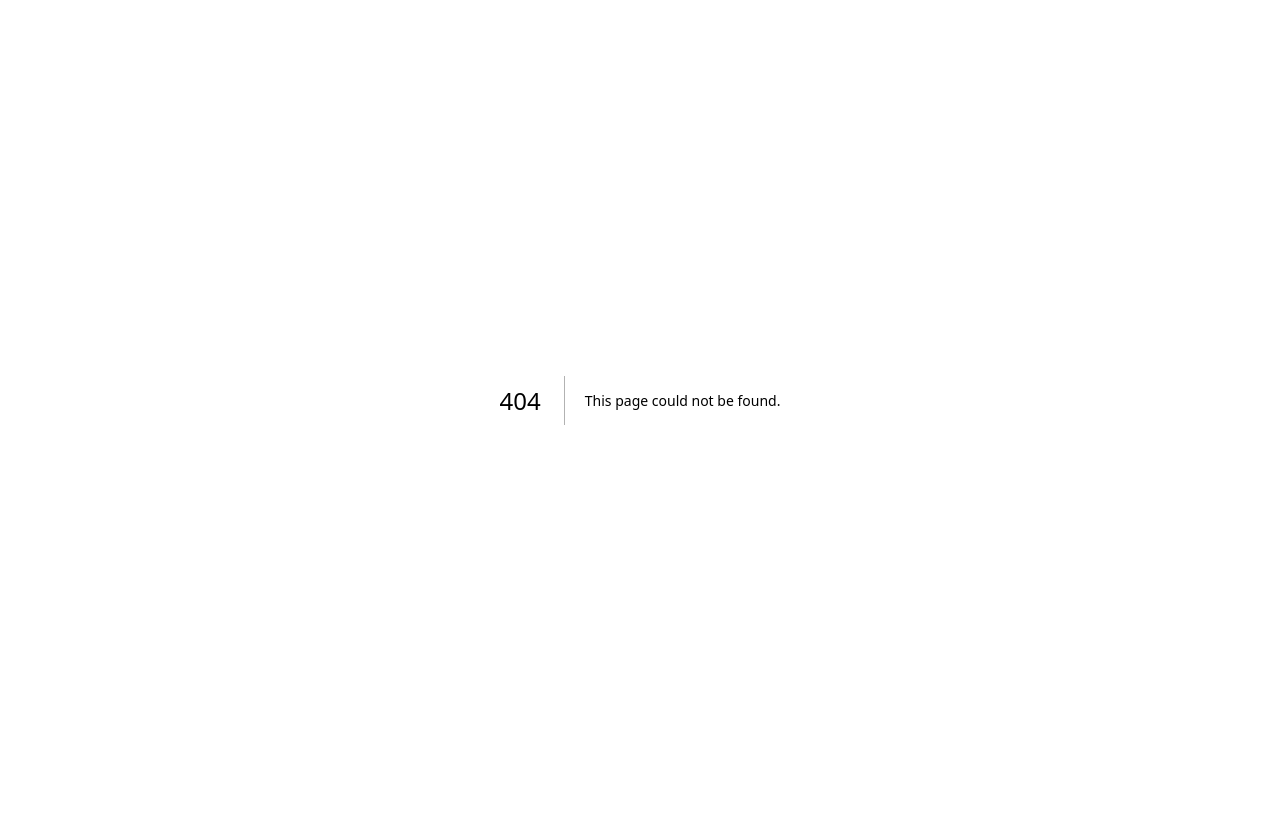
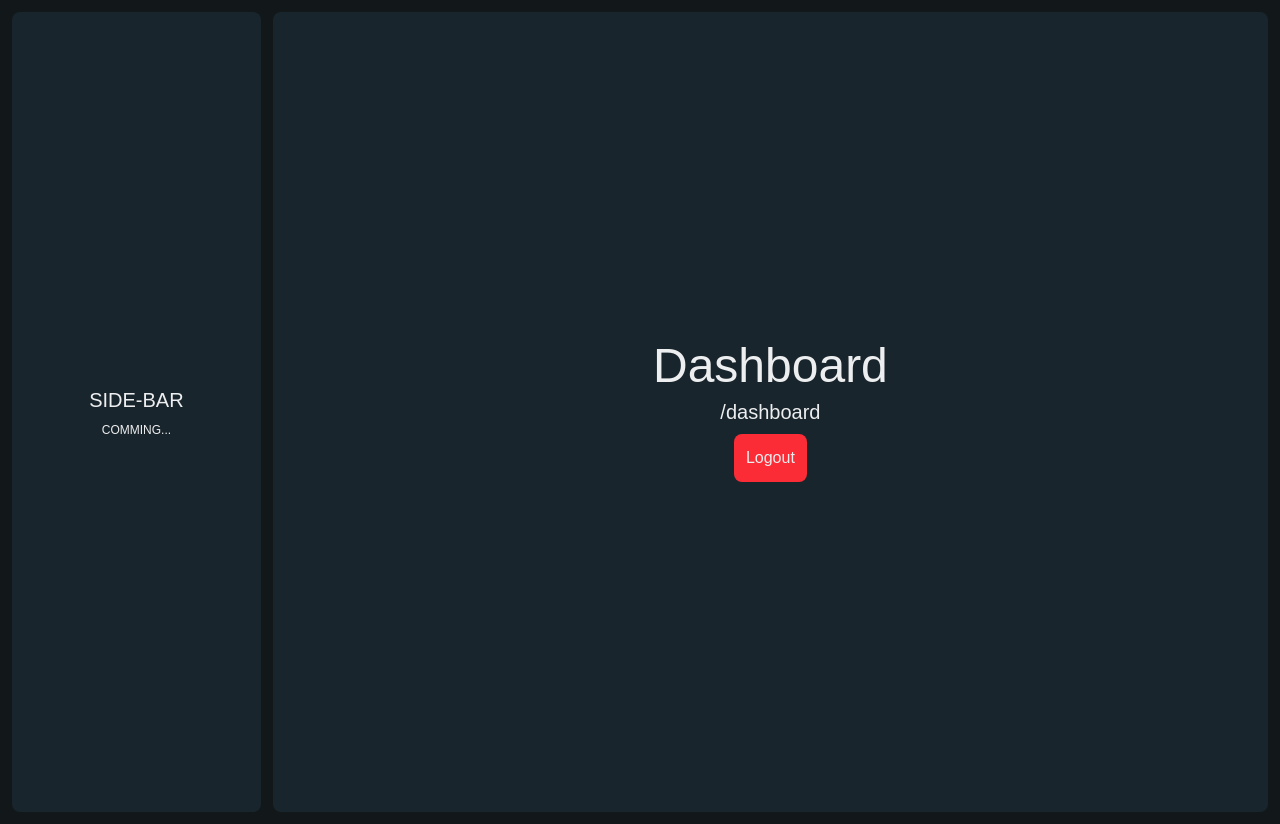
Before and after one commit to Equipe-NextSolve/task-manager-nextsolve, a Next.js app: page /dashboard in a window 1280 px wide. Before the commit this address had no page. Before the commit the page ends 800 px from the top, so only its background shows below. Built offline with nearby package versions, Linux system fonts and the light colour scheme; no server answers; sample sign-in values are in the browser's storage.

Commit message:
feat && chore && style: implementando a pagina "dashboard" ; ajutando ocorrencia de lint do biome no projeto ; criado um componente "SpinLoader"
Foi implementado a pagina dashboard junto com funcionalidades criadas na
pasta /utils de autorização para acessa-la

```diff
--- /dev/null
+++ b/src/app/dashboard/page.jsx
@@ -0,0 +1,5 @@
+import DashboardComponent from "@/components/dashboard";
+
+export default function Dashboard() {
+  return <DashboardComponent />;
+}
--- a/src/app/globals.css
+++ b/src/app/globals.css
@@ -10,9 +10,9 @@
   --color-app-primary-navyBlack: #03030c;
   --color-app-secundary-white: #edeeef;
   --color-app-details-cyan: #14cddd;
-  --color-app-alternative--darkBlue: #64c8ff14;
+  --color-app-alternative-darkBlue: #64c8ff14;
   --color-app-background: #12171a;
-  --color-app-alternative--darkCyan2: #097b8c;
+  --color-app-alternative-darkCyan2: #097b8c;
   --color-app-glass-transparent: #ffffff59;
 
   /* --color-background: var(--background); */
--- a/src/app/page.jsx
+++ b/src/app/page.jsx
@@ -1,5 +1,5 @@
-import Home from "../components/home";
+import HomeComponent from "../components/home";
 
-export default function Page() {
-  return <Home />;
+export default function Home() {
+  return <HomeComponent />;
 }
--- /dev/null
+++ b/src/components/dashboard/index.jsx
@@ -0,0 +1,41 @@
+"use client";
+
+import { signOut } from "firebase/auth";
+import { auth } from "@/services/firebaseConfig";
+import { requireLoginOrRedirect } from "@/utils/require-login-or-redirect";
+
+export default function DashboardComponent() {
+  requireLoginOrRedirect();
+
+  async function handleLogout() {
+    try {
+      await signOut(auth);
+    } catch (err) {
+      console.log(err.message);
+    }
+  }
+
+  return (
+    <div className="flex w-full p-3 gap-3">
+      <div className="w-1/5 bg-app-alternative-darkBlue rounded-lg">
+        <div className="flex flex-col gap-2 min-h-screen items-center justify-center text-app-secundary-white">
+          <h2 className="text-xl">SIDE-BAR</h2>
+          <h3 className="text-xs">COMMING...</h3>
+        </div>
+      </div>
+      <div className="w-4/5 bg-app-alternative-darkBlue rounded-lg">
+        <div className="flex flex-col gap-2 min-h-screen items-center justify-center text-app-secundary-white">
+          <h1 className="text-5xl">Dashboard</h1>
+          <h2 className="text-xl">/dashboard</h2>
+          <button
+            className="bg-red-500 rounded-lg p-3 cursor-pointer hover:bg-red-700 transition"
+            type="button"
+            onClick={handleLogout}
+          >
+            Logout
+          </button>
+        </div>
+      </div>
+    </div>
+  );
+}
--- a/src/components/home/index.jsx
+++ b/src/components/home/index.jsx
@@ -1,4 +1,4 @@
-export default function Home() {
+export default function HomeComponent() {
   return (
     <div className="flex flex-col gap-2 min-h-screen items-center justify-center text-app-secundary-white">
       <h1 className="text-5xl">Home</h1>
--- a/src/components/login/index.jsx
+++ b/src/components/login/index.jsx
@@ -1,14 +1,19 @@
 "use client";
 
-import { useState } from "react";
 import {
-  signInWithEmailAndPassword,
   createUserWithEmailAndPassword,
   sendPasswordResetEmail,
+  signInWithEmailAndPassword,
 } from "firebase/auth";
+import { useRouter } from "next/navigation";
+import { useState } from "react";
+import { requireLoginOrRedirect } from "@/utils/require-login-or-redirect";
 import { auth } from "../../services/firebaseConfig";
 
 export default function LoginComponent() {
+  requireLoginOrRedirect();
+
+  const router = useRouter();
   const [mode, setMode] = useState("login");
   const [formData, setFormData] = useState({
     name: "",
@@ -37,8 +42,9 @@ export default function LoginComponent() {
     try {
       await signInWithEmailAndPassword(auth, formData.email, formData.password);
       setSuccess("Login realizado com sucesso!");
+      router.push("/dashboard");
     } catch (err) {
-      setError("Erro no login: " + err.message);
+      setError(`Erro no login: ${err.message}`);
     }
     setLoading(false);
   };
@@ -65,7 +71,8 @@ export default function LoginComponent() {
       setSuccess("Usuário cadastrado com sucesso!");
       setMode("login");
     } catch (err) {
-      setError("Erro no cadastro: " + err.message);
+      // console.log(err);
+      setError(`Erro no cadastro: ${err.message}`);
     }
     setLoading(false);
   };
@@ -77,7 +84,7 @@ export default function LoginComponent() {
       await sendPasswordResetEmail(auth, formData.email);
       setSuccess("Email de redefinição enviado!");
     } catch (err) {
-      setError("Erro ao enviar email: " + err.message);
+      setError(`Erro ao enviar email: ${err.message}`);
     }
     setLoading(false);
   };
@@ -199,6 +206,7 @@ export default function LoginComponent() {
           {mode === "login" && (
             <>
               <button
+                type="button"
                 onClick={() => setMode("forgot")}
                 className="text-app-details-cyan hover:underline"
               >
@@ -206,6 +214,7 @@ export default function LoginComponent() {
               </button>
               <br />
               <button
+                type="button"
                 onClick={() => setMode("register")}
                 className="text-app-details-cyan hover:underline"
               >
@@ -215,6 +224,7 @@ export default function LoginComponent() {
           )}
           {mode !== "login" && (
             <button
+              type="button"
               onClick={() => setMode("login")}
               className="text-app-details-cyan hover:underline"
             >
--- a/src/utils/index.js
+++ /dev/null
@@ -1 +0,0 @@
-// utils
--- /dev/null
+++ b/src/utils/require-login-or-redirect.js
@@ -0,0 +1,21 @@
+"use client";
+
+import { usePathname, useRouter } from "next/navigation";
+import { useEffect } from "react";
+import { useAuthState } from "./use-auth-state";
+
+export function requireLoginOrRedirect() {
+  const { isAuthenticated, loadingAuthState } = useAuthState();
+  const router = useRouter();
+  const pathname = usePathname();
+
+  useEffect(() => {
+    if (!loadingAuthState && !isAuthenticated) {
+      router.push("/login");
+    }
+
+    if (!loadingAuthState && isAuthenticated && pathname === "/login") {
+      router.push("/dashboard");
+    }
+  }, [isAuthenticated, loadingAuthState, pathname, router]);
+}
--- /dev/null
+++ b/src/utils/spin-loader.js
@@ -0,0 +1,11 @@
+export function SpinLoader({ className = "" }) {
+  const classes = `flex items-center justify-center ${className}`;
+
+  return (
+    <div className={classes}>
+      <div
+        className={`w-10 h-10 border-5 border-t-transparent border-slate-900 rounded-full animate-spin`}
+      ></div>
+    </div>
+  );
+}
--- /dev/null
+++ b/src/utils/use-auth-state.js
@@ -0,0 +1,21 @@
+"use client";
+
+import { onAuthStateChanged } from "firebase/auth";
+import { useEffect, useState } from "react";
+import { auth } from "@/services/firebaseConfig";
+
+export function useAuthState() {
+  const [user, setUser] = useState(null);
+  const [loadingAuthState, setLoadingAuthState] = useState(true);
+
+  useEffect(() => {
+    const checkUser = onAuthStateChanged(auth, (currentUser) => {
+      setUser(currentUser);
+      setLoadingAuthState(false);
+    });
+
+    return () => checkUser();
+  }, []);
+
+  return { user, loadingAuthState, isAuthenticated: !!user };
+}
```
